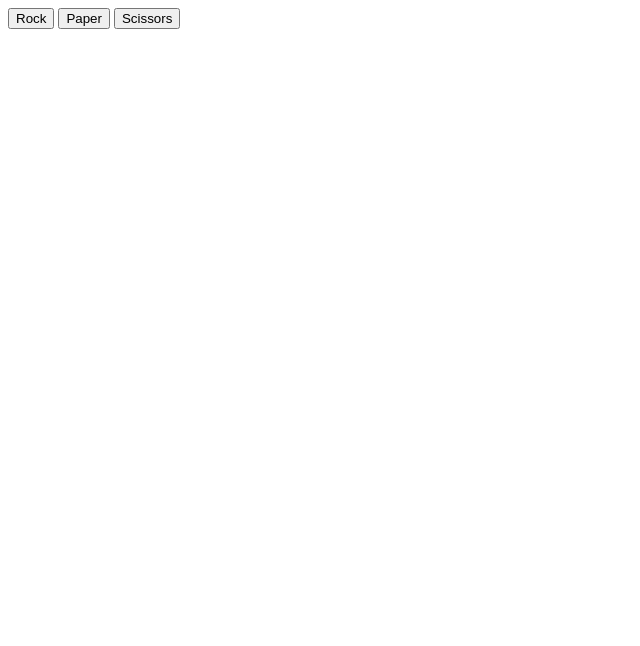
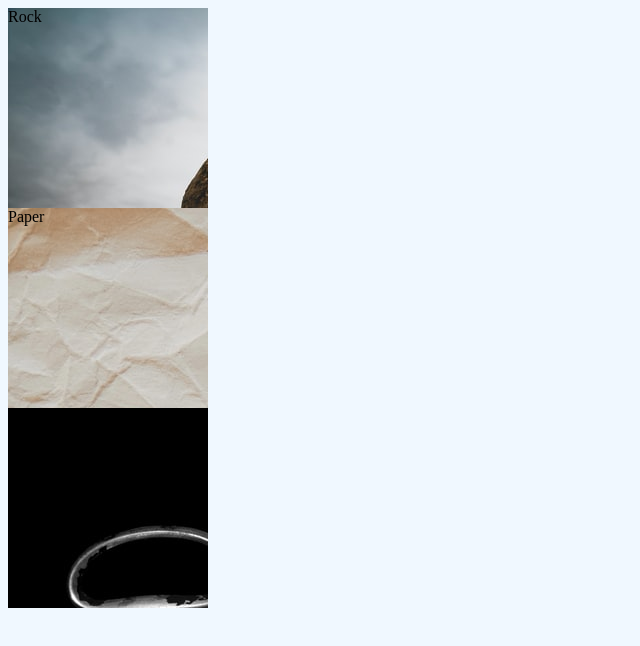
Before and after one commit to oxidetor/odin-rock-paper-scissors, a plain HTML site: page index.html in a window 1280 px wide. Shown: the whole page, without its empty margins (0-640 px from the left). Drawn offline with Linux system fonts and the light colour scheme.

Commit message:
Replace buttons with image sprites

```diff
--- a/index.html
+++ b/index.html
@@ -5,12 +5,13 @@
     <meta http-equiv="X-UA-Compatible" content="IE=edge" />
     <meta name="viewport" content="width=device-width, initial-scale=1.0" />
     <title>Document</title>
+    <link rel="stylesheet" href="./styles.css" />
   </head>
   <body>
-    <div class="button-container">
-      <button class="btn" id="btn1">Rock</button>
-      <button class="btn" id="btn2">Paper</button>
-      <button class="btn" id="btn3">Scissors</button>
+    <div class="sprite-container">
+      <div class="rock sprite" id="rock-player">Rock</div>
+      <div class="paper sprite" id="paper-player">Paper</div>
+      <div class="scissors sprite" id="scissors-player">Scissors</div>
     </div>
     <div class="round-info">
       <div id="player-selection"></div>
--- a/script.js
+++ b/script.js
@@ -58,15 +58,15 @@ function playRound(playerSelection, computerSelection) {
 let playerScore = 0;
 let computerScore = 0;
 
-const buttons = document.querySelectorAll(".btn");
+const sprites = document.querySelectorAll(".sprite");
 const roundResult = document.querySelector("#round-result");
 const playerSelectionDiv = document.querySelector("#player-selection");
 const computerSelectionDiv = document.querySelector("#computer-selection");
 const playerScoreDiv = document.querySelector("#player-score");
 const computerScoreDiv = document.querySelector("#computer-score");
 
-buttons.forEach((button) =>
-  button.addEventListener("click", (e) => {
+sprites.forEach((sprite) =>
+  sprite.addEventListener("click", (e) => {
     finalResults.innerText = "";
 
     const playerSelection = e.target.innerText;
--- /dev/null
+++ b/styles.css
@@ -0,0 +1,21 @@
+body {
+  background-color: aliceblue;
+}
+
+.rock {
+  background-image: url("./assets/rock.jpg");
+  width: 200px;
+  height: 200px;
+}
+
+.paper {
+  background-image: url("./assets/paper.jpg");
+  width: 200px;
+  height: 200px;
+}
+
+.scissors {
+  background-image: url("./assets/scissors.jpg");
+  width: 200px;
+  height: 200px;
+}
```
Also changed, not shown: assets/paper.jpg (added), assets/rock.jpg (added), assets/scissors.jpg (added), 1 other file.
